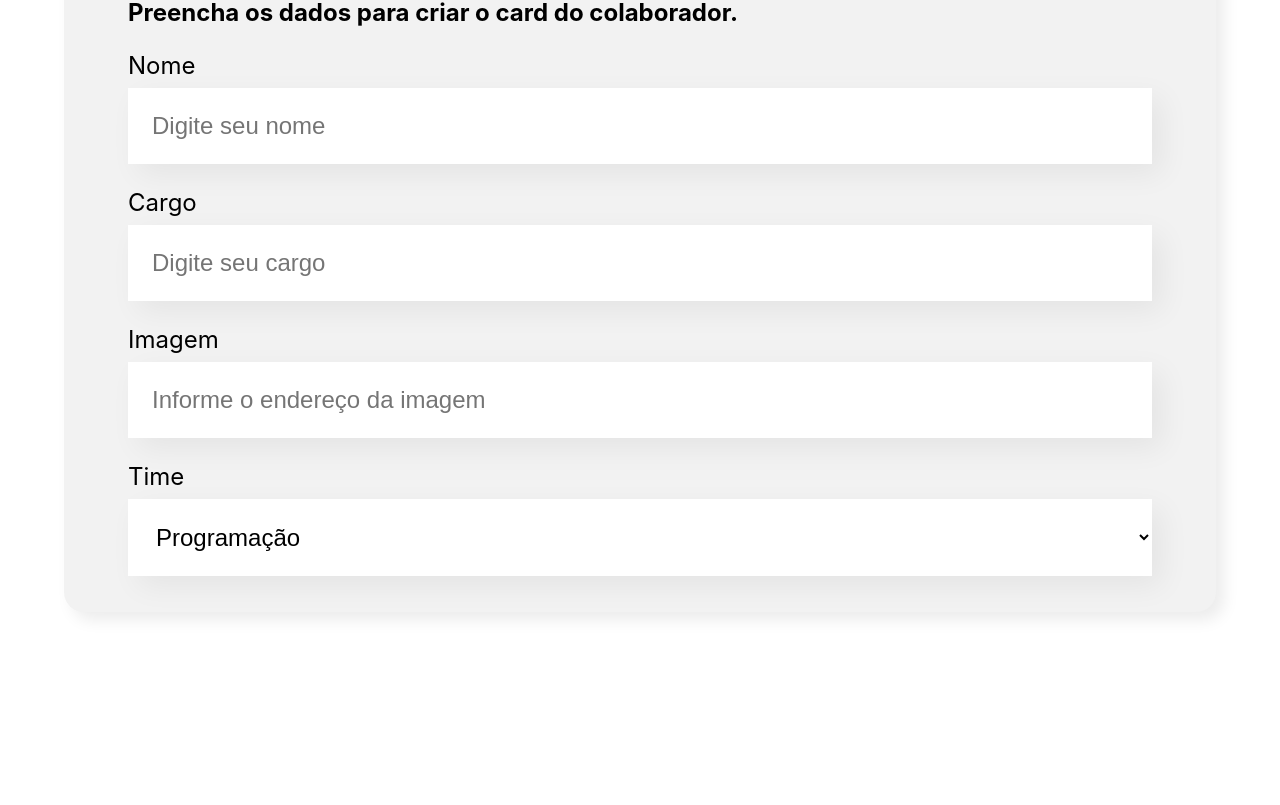
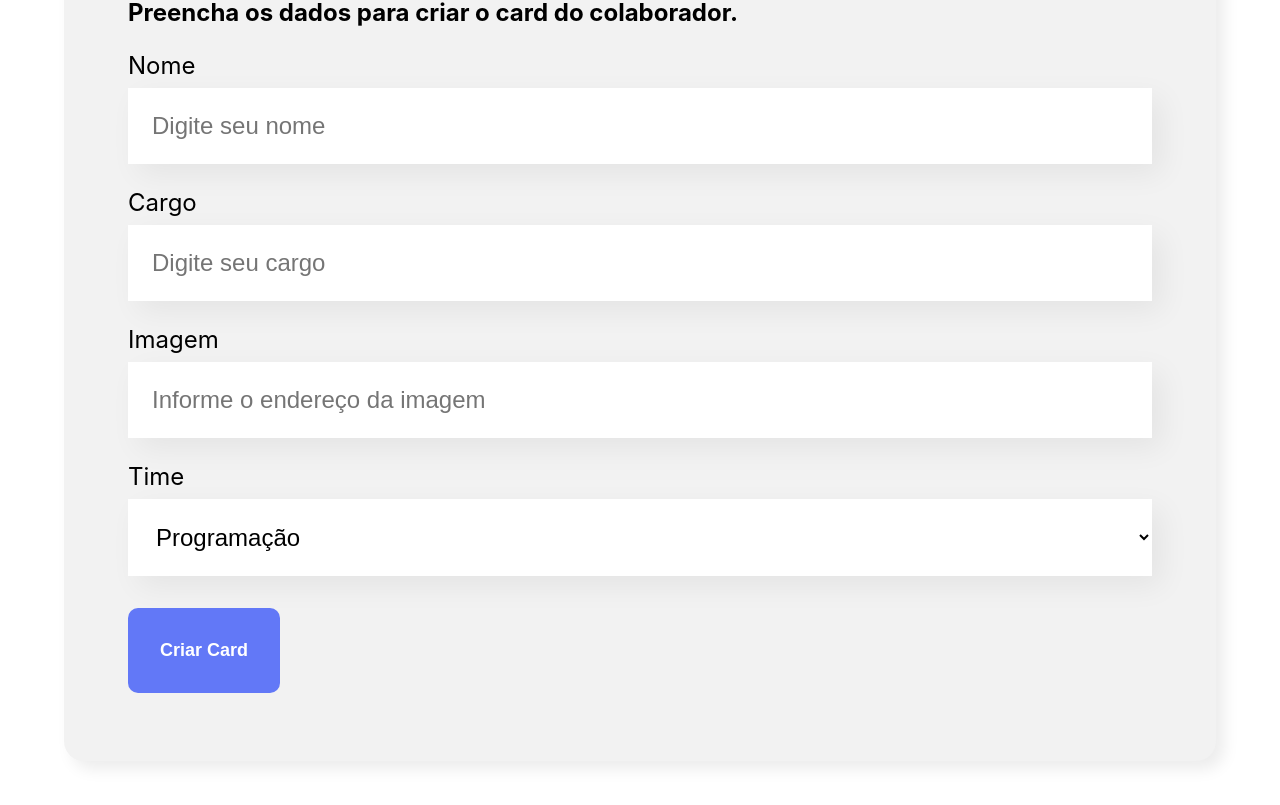
Before and after one commit to Pontessxx/organo, a React (Create React App) app: page / in a window 1280 px wide. Shown: the part 636-1441 px from the top of the page. Before the commit the page ends 1328 px from the top, so only its background shows below. Built offline with nearby package versions, Linux system fonts and the light colour scheme.

Commit message:
Escutando Eventos, react

```diff
--- /dev/null
+++ b/src/componentes/Botao/Botao.css
@@ -0,0 +1,14 @@
+.botao{
+    background-color: #6278f7;
+    border-radius: 10px;
+    font-weight: 700;
+    font-size: 18px;
+    padding: 32px;
+    border: none;
+    color: white;
+    cursor: pointer;
+    margin: 32px 0;
+}
+.botao:hover{
+    color: #95ffd4;
+}
--- /dev/null
+++ b/src/componentes/Botao/index.js
@@ -0,0 +1,8 @@
+import './Botao.css'
+
+const Botao = (props)=>{
+    return (
+        <button className="botao">{props.children}</button>
+    )
+}
+export default Botao
--- a/src/componentes/CampoTexto/index.js
+++ b/src/componentes/CampoTexto/index.js
@@ -3,7 +3,7 @@
     return (
         <div className="campo-texto">
             <label>{props.label}</label>
-            <input placeholder={props.placeholder}/>
+            <input required={props.obrigatorio} placeholder={props.placeholder}/>
         </div>
     )
 }
--- a/src/componentes/Formulario/index.js
+++ b/src/componentes/Formulario/index.js
@@ -1,6 +1,9 @@
 import './Formulario.css'
 import CampoTexto from '../CampoTexto'
 import ListaSuspensa from '../ListaSuspensa'
+import Botao from '../Botao'
+
+
 const Formulario = ()=>{
     const times = [
         'Programação',
@@ -11,14 +14,19 @@
         'Mobile',
         'Inovação e Gestão'
     ]
+    const aoSalvar = (evento)=>{
+        evento.preventDefault()
+        console.log('form foi submetido')
+    }
     return (
         <section className="formulario">
-            <form>
+            <form onSubmit={aoSalvar}>
                 <h2>Preencha os dados para criar o card do colaborador.</h2>
-                <CampoTexto label="Nome" placeholder="Digite seu nome"/>
-                <CampoTexto label="Cargo" placeholder="Digite seu cargo"/>
+                <CampoTexto obrigatorio={true} label="Nome" placeholder="Digite seu nome"/>
+                <CampoTexto obrigatorio={true} label="Cargo" placeholder="Digite seu cargo"/>
                 <CampoTexto label="Imagem" placeholder="Informe o endereço da imagem"/>
-                <ListaSuspensa label="Time" itens={times}/>
+                <ListaSuspensa obrigatorio={true} label="Time" itens={times}/>
+                <Botao texto="Criar Card">Criar Card</Botao>
             </form>
         </section>
     )
--- a/src/componentes/ListaSuspensa/index.js
+++ b/src/componentes/ListaSuspensa/index.js
@@ -4,7 +4,7 @@
     return (
         <div className="lista-suspensa">
             <label>{props.label}</label>
-            <select>
+            <select required={props.obrigatorio}>
                 {props.itens.map(item => <option key={item}>{item}</option>)}
             </select>
         </div>
```
